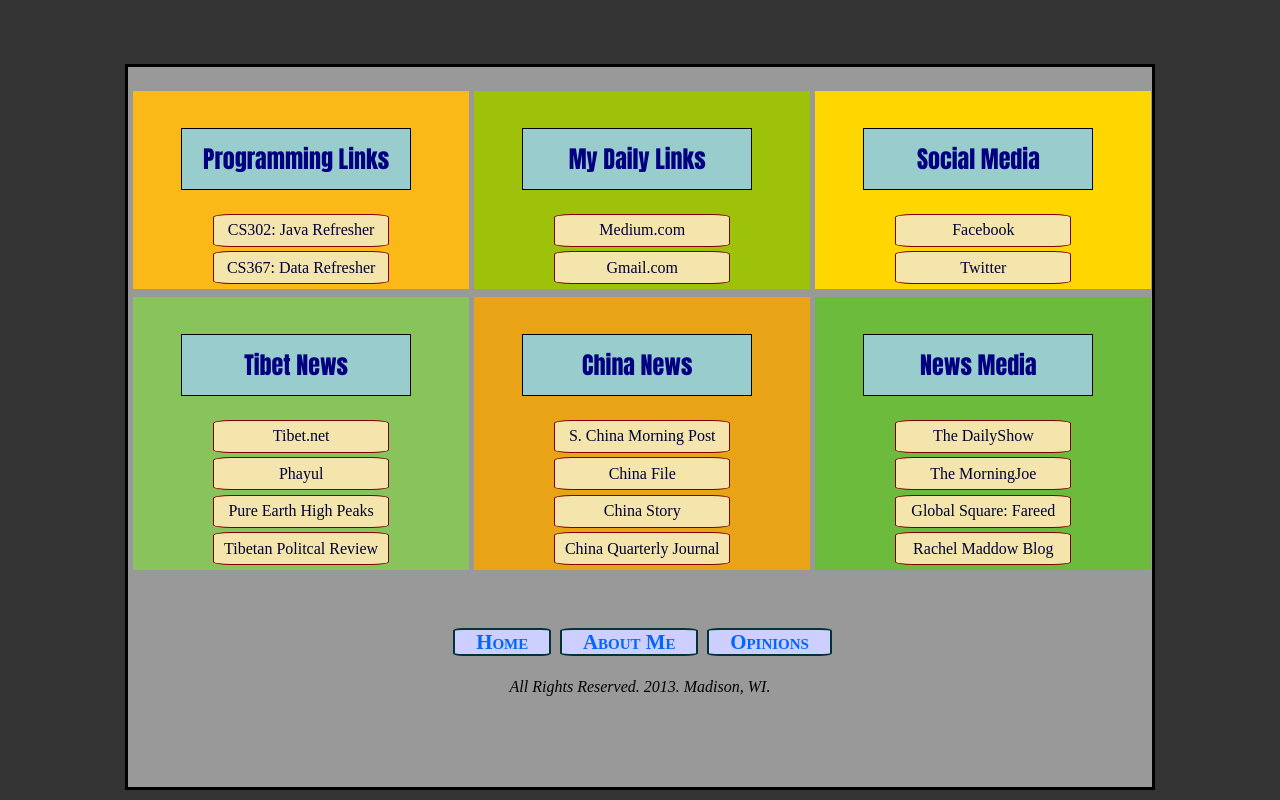
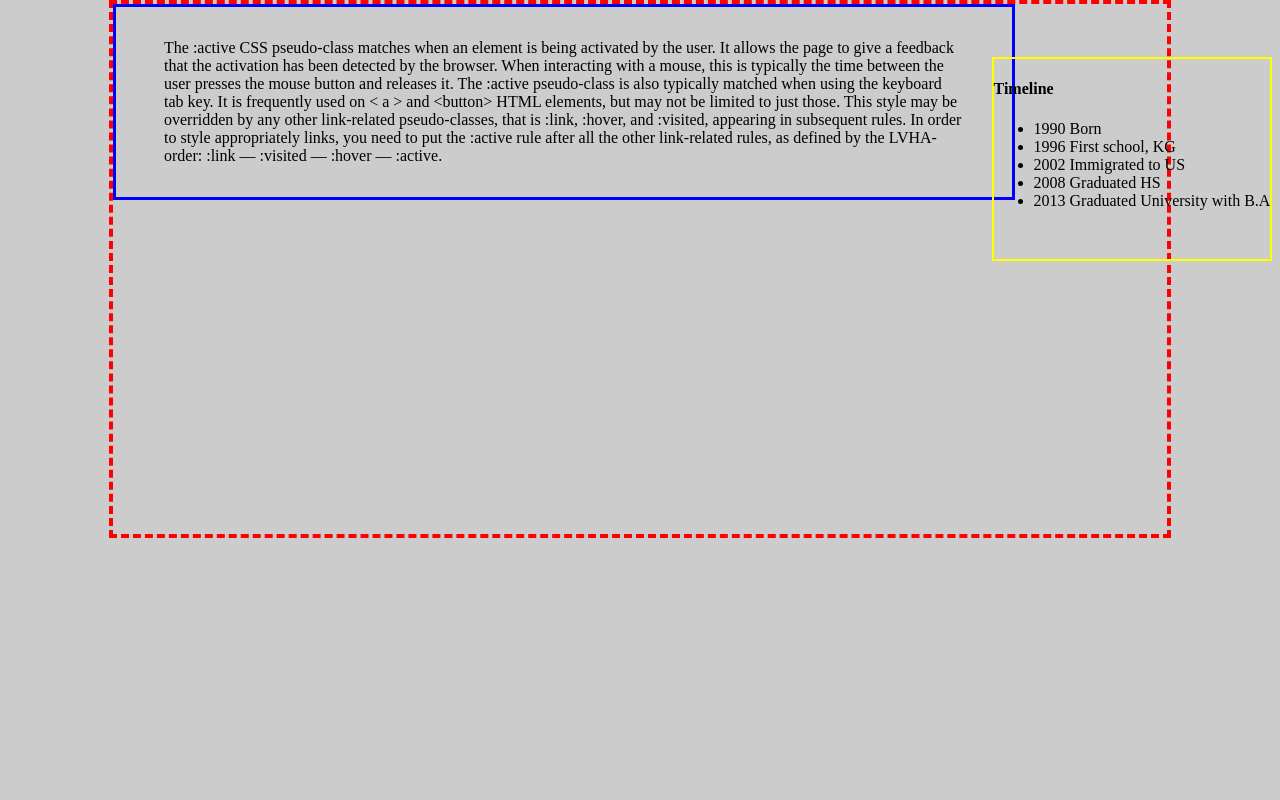
Before and after one commit to 10deken/webStuff, a plain HTML site: page AboutMe.html in a window 1280 px wide. Drawn offline with Linux system fonts and the light colour scheme.

Commit message:
More beautification changes..

```diff
--- a/AboutMe.html
+++ b/AboutMe.html
@@ -1,85 +1,60 @@
 <!DOCTYPE html>
 <html>
 <head>
-<link rel="stylesheet" type="text/css" href="stylesheet.css">
-<meta charset="utf-8" />
 <title>About Me</title>
+<style>
+
+.my_page {
+	position:relative;
+	width: 1054px;
+	height: 530px;
+	margin: auto;
+	background-color: #CCCCCC;
+	border: 4px dashed red;
+
+}
+.my_page #main_content{
+	width: 800px;
+	float:left;
+	border: 3px solid blue;
+	padding: 1em 3em;
+}
+
+.my_page #timeline_col{
+	position:absolute;
+	height: 200px;
+	top: 10%;
+	right: -10%;
+	border: 2px solid yellow;
+}
+
+</style>
+
 </head>
+<body class="my_page">
+<div id="main_content">
+<p>
+The :active CSS pseudo-class matches when an element is being activated by the user.
+It allows the page to give a feedback that the activation has been detected by the browser.
+When interacting with a mouse, this is typically the time between the user presses the mouse button and releases it.
+The :active pseudo-class is also typically matched when using the keyboard tab key. It is frequently used on &#60 a &#62 and
+&#60button&#62 HTML elements, but may not be limited to just those. This style may be overridden by any other link-related
+pseudo-classes, that is :link, :hover, and :visited, appearing in subsequent rules. In order to style appropriately
+links, you need to put the :active rule after all the other link-related rules, as defined by the
+LVHA-order: :link — :visited — :hover — :active.
 
-
-<body class="my_page">
-
-<div id="wrapper">
-<div id= "top_main">
-
-<!-- <h4>Tenzin Dechen བསྟན་འཛིན་ བདེ་ཆེན་</h4>
-<p id="welcome">Welcome <span> བཀྲིས་བདེ་ལེགས།</span></p>
->
-<p> Quick Acess to the Intraweb </p>
--->
+</p>
+<div id="timeline_col">
+	<h4> Timeline</h4>
+		<ul>
+			<li>1990 Born </li>
+			<li>1996 First school, KG </li>
+			<li>2002 Immigrated to US </li>
+			<li>2008 Graduated HS </li>
+			<li>2013 Graduated University with B.A </li>
+		</ul>
+</div>
 </div>
 
-<div id="linkzone">
-<div class="topicLink" style="background-color:#FBB917">
-<p> Programming Links </p>
-<ul>
-	<li> CS302: Java Refresher</li>
-	<li> CS367: Data Refresher </li>
-</ul>
-</div>
-<div class="topicLink" style="background-color:#9DC209">
-<p>My Daily Links</p>
-<ul>
-	<li>Medium.com</li>
-	<li>Gmail.com</li>
-</ul>
-</div>
-<div class="topicLink" style="background-color:Gold">
-<p> Social Media</p>
-<ul>
-	<li>Facebook</li>
-	<li>Twitter</li>
-</ul>
-</div>
-<div class="topicLink" style="background-color:#89C35C">
-<p>Tibet News </p>
-<ul>
-	<li>Tibet.net</li>
-	<li>Phayul </li>
-	<li>Pure Earth High Peaks</li>
-	<li>Tibetan Politcal Review </li>
-</ul>
-</div>
-<div class="topicLink" style="background-color:#E8A317">
-<p> China News </p>
-<ul>
-	<li> S. China Morning Post </li>
-	<li> China File </li>
-	<li> China Story </li>
-	<li> China Quarterly Journal </li>
-</ul>
-</div>
-<div class="topicLink" style="background-color:#6CBB3c">
-<p> News Media </p>
-<ul>
-	<li> The DailyShow </li>
-	<li> The MorningJoe </li>
-	<li> Global Square: Fareed </li>
-	<li> Rachel Maddow Blog </li>
-</ul>
-</div>
-</div>
-<div id="bottom_links">
-<nav>
-	<ul>
-		<li> Home </li>
-		<li> About Me </li>
-	 	<li> Opinions </li>
-	</ul>
-</nav>
-</div>
-<footer>All Rights Reserved. 2013. Madison, WI.</footer>
-
-</div>
 </body>
 </html>
--- a/stylesheet.css
+++ b/stylesheet.css
@@ -20,7 +20,7 @@ body {
 */
 	margin:0;
 	padding:0;
-	margin-top: 4em;
+	margin-top: 2em;
 }
 body h4 {
 
@@ -45,14 +45,15 @@ body h4:hover{
 	/*		border: 1px solid blue; */
 	}
 .my_page {
+/*	border: 2px dashed red; */
 }
 
 /******Main Content, Wrapper ****/
 .my_page #wrapper {
-	width: 1024px;
-	height:720px;
-/*	margin: 0 10em; */
+	width: 1054px;
+	height: 530px;
 	margin: auto;
+
 
 	border:3px solid black;
 	background-color:#999999;
@@ -68,28 +69,27 @@ body h4:hover{
 /***Box that contains all the different sections of topics**/
 .my_page #linkzone {
 		margin-top: 1em;
+		margin-left: 1em;
 }
 /** the topic box of each section **/
 	.topicLink {
-	/*		border: 1px navy solid; /***/
-
+			border: 2px white solid; /***/
 			width: 21.0em;
 			float:left;
-
-			padding: .8em 0 0 0;
-			margin: .5em 0 0 0;
-			margin-left:.5%;
+			padding: .4em 0 .6em 0;
+			margin: auto;
+			margin:.05%;
 	}
 
 /**animate the Topic Titles when hovered **/
 	.topicLink p:hover {
-		background-color:#CCCCCC;
+		background-color:beige;
 		color:black;
 	}
 /***Styles of each topic title **/
 	.topicLink p {
 			width: 8.5em;
-			border: 1px black solid;
+			border: 3px navy ridge;
 			font-family:impact, arial;
 			font-weight: normal;
 
@@ -98,7 +98,7 @@ body h4:hover{
 			border-radius: 0%;
 
 			color: navy;
-			background-color:#99CCCC;
+			background-color:#99CCCC; /* light bluish color */
 	}
 p  {
 		text-align:center;
@@ -114,23 +114,18 @@ p  {
 }
 /*** Links within each Topic ***/
 	ul li {
-		border:1.5px black solid; /**/
-		background-color: #F3E5AB;
-		color: #000033;
+		border:2px maroon inset; /**/
+		background-color: #F3E5AB; /*Creamish color*/
+		color: #000033; /*dark grey text color*/
 		list-style:none;
 
 		padding: .4em 0;
 		margin: .3em 5em;
-
-		border-radius: 10%;
-		-moz-border-radius: 10%;
-		-webkit-border-radius: 10%;
-		border: 1px solid #800000;
 	}
 /** Animate each little links located below the Topic **/
 	ul li:hover{
-		background-color: #3366FF;
-		color: black;
+		background-color: #3366FF; /**Dark Blue**/
+		color: whitesmoke;
 		font-weight: bold;
 	}
 	nav ul {
@@ -164,7 +159,7 @@ footer{
 		padding: 1em 0;
 		clear: both;
 
-		color: #000003;
+		color: #CCCCCC; /**light gray */
 		text-align: center;
 		font-style: italic;
 }
```
Also changed, not shown: homepage.html (added, +86 -0 lines).
